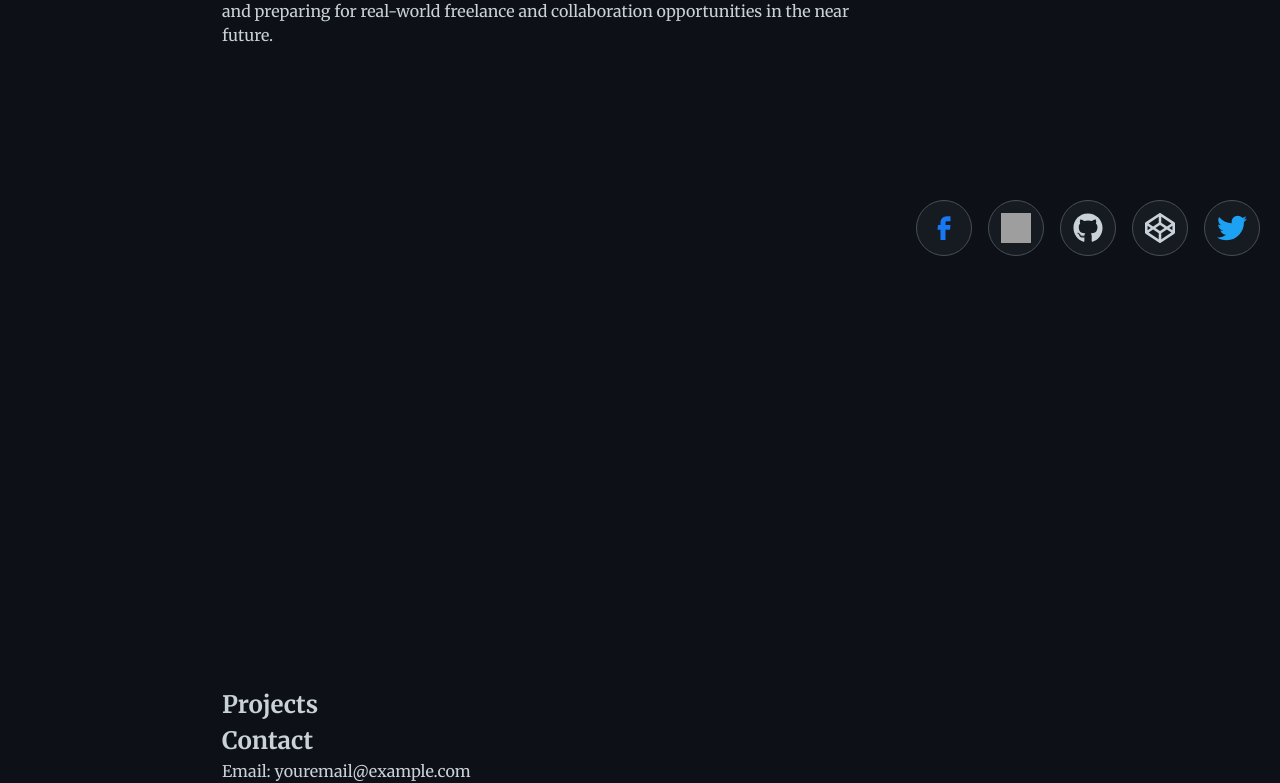
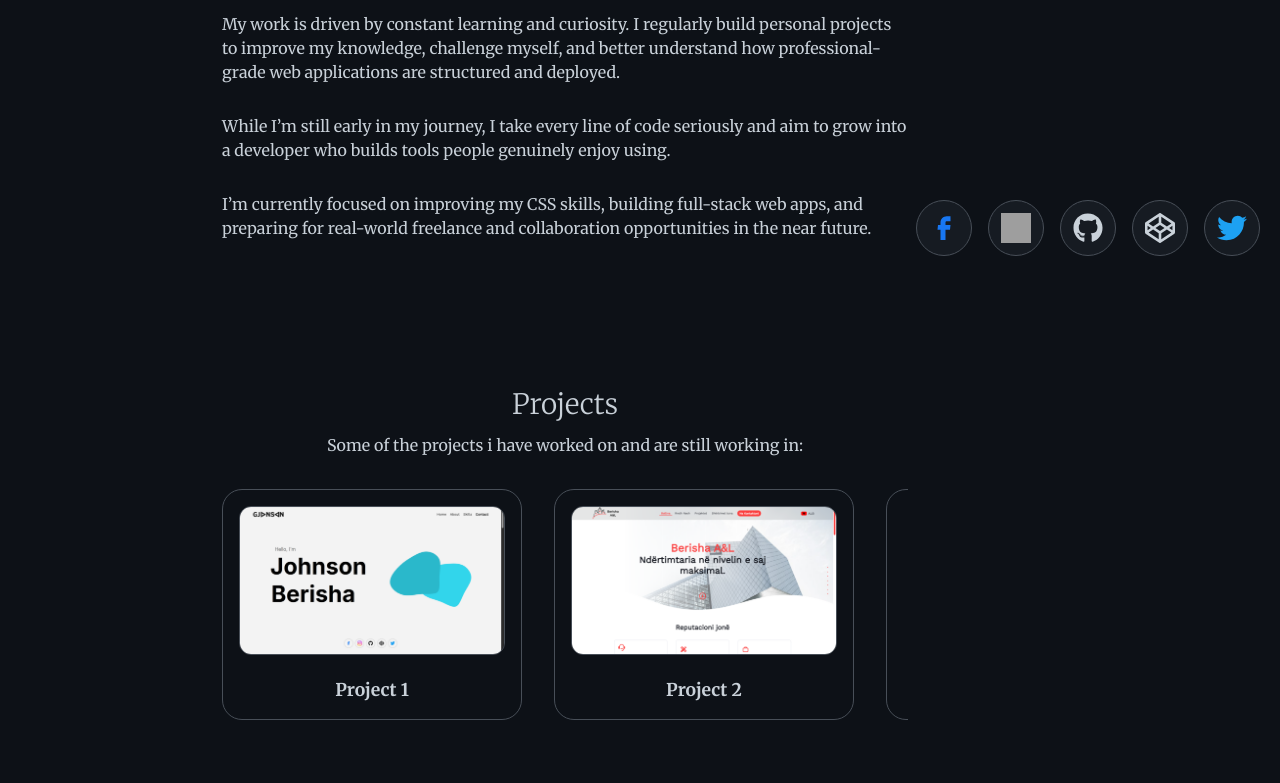
Before and after one commit to Johnson-Berisha/gjonson-portfolio, a Next.js app: page / in a window 1280 px wide. Shown: the part 524-1307 px from the top of the page. Built offline with nearby package versions, Linux system fonts and the light colour scheme; grey boxes are pictures that could not be loaded.

Commit message:
about is done, projects on work

```diff
--- a/src/app/globals.css
+++ b/src/app/globals.css
@@ -103,6 +103,10 @@ main {
   transform: translateX(-10%);
 }
 
+section {
+  margin-bottom: 4rem;
+}
+
 nav {
   padding: 2rem 3rem;
 
@@ -165,7 +169,7 @@ nav li:hover .shorter-underline {
 /* Header */
 header {
   height: 10%;
-  width: 65%;
+  width: 80%;
   display: flex;
   align-items: center;
   justify-content: space-between;
@@ -177,7 +181,7 @@ header .title {
 }
 
 .potrait-side {
-  height: 100%;
+  /* height: 30%; */
   width: 30%;
 }
 
@@ -191,11 +195,9 @@ header .title {
   border: 1px solid var(--color-accent);
 }
 
-#about {
-  margin-bottom: 40rem;
-}
 span {
-  padding: 5px;
+  display: block;
+  padding: 15px 0;
 }
 
 /* socials */
@@ -227,3 +229,59 @@ span {
   transform: scale(1.1);
   background-color: var(--color-accent-20);
 }
+
+/* projects */
+
+#projects {
+  padding: 4rem 0;
+  text-align: center;
+}
+
+.scroll-wrapper {
+  width: 200vw;
+  position: relative;
+  left: 50%;
+  right: 50%;
+  margin-left: -50vw;
+  margin-right: -50vw;
+  overflow-x: auto;
+}
+
+.projects-cards {
+  display: flex;
+  gap: 2rem;
+  padding: 2rem;
+  overflow-x: auto;
+  scroll-snap-type: x mandatory;
+}
+
+.project {
+  flex: 0 0 auto;
+  scroll-snap-align: start;
+  background-color: #0d1117;
+  border: 1px solid var(--color-text-tertiary);
+  border-radius: 1.25rem;
+  padding: 1rem;
+  width: 300px;
+  transition: transform 0.2s ease, box-shadow 0.3s ease;
+}
+
+.project-image {
+  border-radius: 0.75rem;
+  width: 100%;
+  height: auto;
+  object-fit: cover;
+  border: 1px solid var(--color-text-tertiary);
+}
+
+.project h3 {
+  margin-top: 1rem;
+  font-size: 1.1rem;
+  color: var(--color-text);
+}
+
+.project:hover {
+  transform: scale(1.02);
+  box-shadow: 0 10px 30px rgba(88, 166, 255, 0.15);
+  border-color: var(--color-accent);
+}
--- a/src/app/page.js
+++ b/src/app/page.js
@@ -1,3 +1,5 @@
+import Image from "next/image";
+
 export default function Home() {
   return (
     <main>
@@ -21,7 +23,7 @@ export default function Home() {
       </header>
 
       <section id="about">
-        <h2>About Me</h2>
+        <h2 className="heading-md">About Me</h2>
         <p>
           <span>
             My name is Gjonson Berisha, and I’m an aspiring web developer based
@@ -55,8 +57,36 @@ export default function Home() {
       </section>
 
       <section id="projects">
-        <h2>Projects</h2>
-        {/* We'll add projects later */}
+        <h2 className="heading-md">Projects</h2>
+        <p>Some of the projects i have worked on and are still working in:</p>
+
+        <div className="projects-wrapper">
+          <div className="projects-cards">
+            <div className="project">
+              <Image
+                src="/interactive-protfolio.png"
+                alt="Project 1"
+                width={300}
+                height={200}
+                className="project-image"
+              />
+              <h3>Project 1</h3>
+            </div>
+            <div className="project">
+              <Image
+                src="/berisha-al.png"
+                alt="Project 2"
+                width={300}
+                height={200}
+                className="project-image"
+              />
+              <h3>Project 2</h3>
+            </div>
+            <div className="project demo"></div>
+            <div className="project demo"></div>
+            <div className="project demo"></div>
+          </div>
+        </div>
       </section>
 
       <section id="contact">
```
Also changed, not shown: public/berisha-al.png (added), public/interactive-protfolio.png (added).
